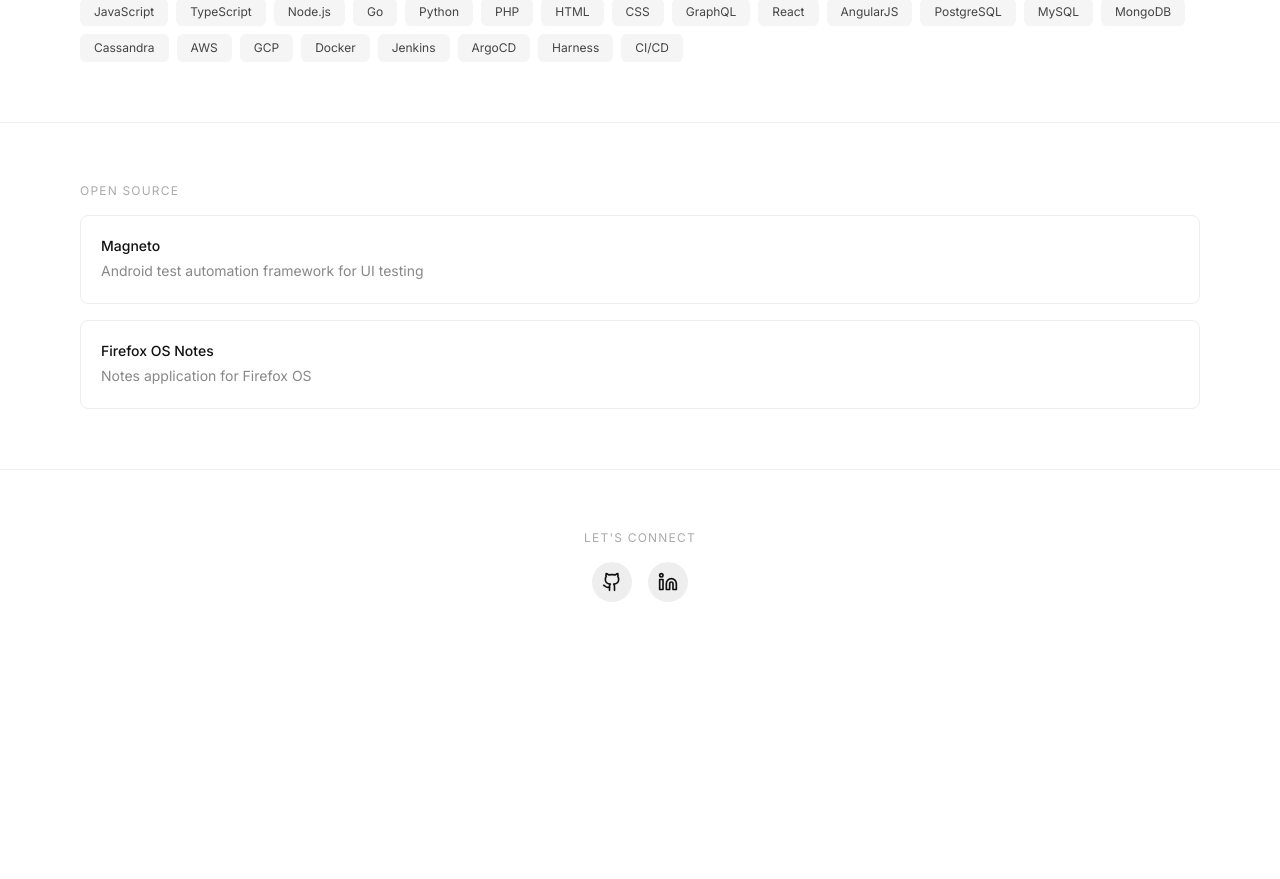
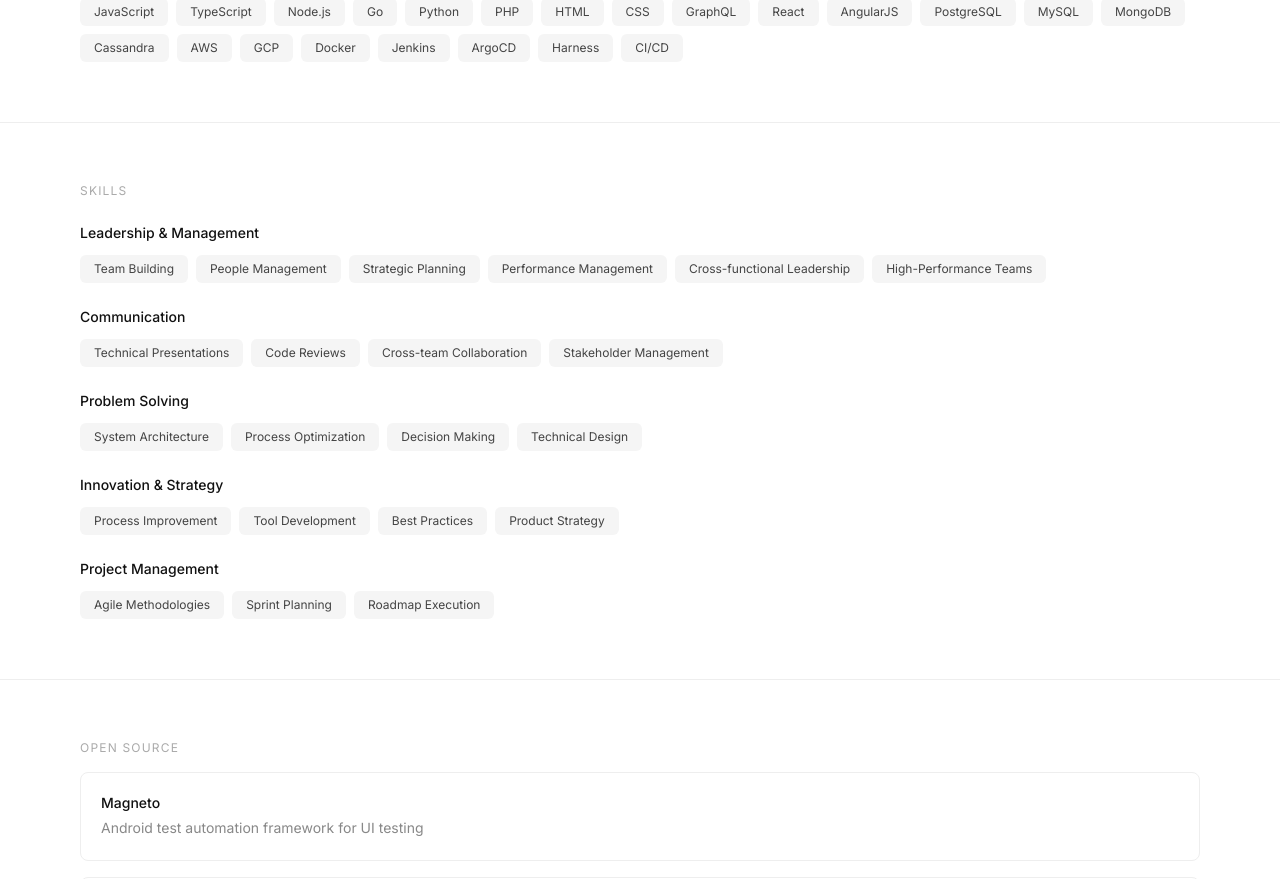
Before and after one commit to maticrivo/maticrivo, a Next.js app in the folder portfolio/: page / in a window 1280 px wide. Shown: the part 1340-2219 px from the top of the page. Before the commit the page ends 2002 px from the top, so only its background shows below. Built offline with nearby package versions, Linux system fonts and the light colour scheme.

Commit message:
feat: add Skills section with soft skills from resume

```diff
--- a/portfolio/app/page.tsx
+++ b/portfolio/app/page.tsx
@@ -3,6 +3,7 @@
 import About from "@/components/About";
 import Experience from "@/components/Experience";
 import TechStack from "@/components/TechStack";
+import SoftSkills from "@/components/SoftSkills";
 import Projects from "@/components/Projects";
 import Contact from "@/components/Contact";
 
@@ -14,6 +15,7 @@
       <About />
       <Experience />
       <TechStack />
+      <SoftSkills />
       <Projects />
       <Contact />
     </main>
--- /dev/null
+++ b/portfolio/components/SoftSkills.tsx
@@ -0,0 +1,51 @@
+const skillCategories = [
+  {
+    category: "Leadership & Management",
+    skills: ["Team Building", "People Management", "Strategic Planning", "Performance Management", "Cross-functional Leadership", "High-Performance Teams"],
+  },
+  {
+    category: "Communication",
+    skills: ["Technical Presentations", "Code Reviews", "Cross-team Collaboration", "Stakeholder Management"],
+  },
+  {
+    category: "Problem Solving",
+    skills: ["System Architecture", "Process Optimization", "Decision Making", "Technical Design"],
+  },
+  {
+    category: "Innovation & Strategy",
+    skills: ["Process Improvement", "Tool Development", "Best Practices", "Product Strategy"],
+  },
+  {
+    category: "Project Management",
+    skills: ["Agile Methodologies", "Sprint Planning", "Roadmap Execution"],
+  },
+];
+
+export default function SoftSkills() {
+  return (
+    <section className="py-15 px-8 md:px-20 border-t border-border">
+      <h2 className="text-xs text-text-tertiary tracking-widest uppercase mb-6">
+        Skills
+      </h2>
+      <div className="flex flex-col gap-6">
+        {skillCategories.map((cat) => (
+          <div key={cat.category}>
+            <h3 className="text-sm font-medium text-text-primary mb-3">
+              {cat.category}
+            </h3>
+            <div className="flex flex-wrap gap-2">
+              {cat.skills.map((skill) => (
+                <span
+                  key={skill}
+                  className="px-3.5 py-1.5 bg-pill-bg text-pill-text text-xs rounded-md"
+                >
+                  {skill}
+                </span>
+              ))}
+            </div>
+          </div>
+        ))}
+      </div>
+    </section>
+  );
+}
```
